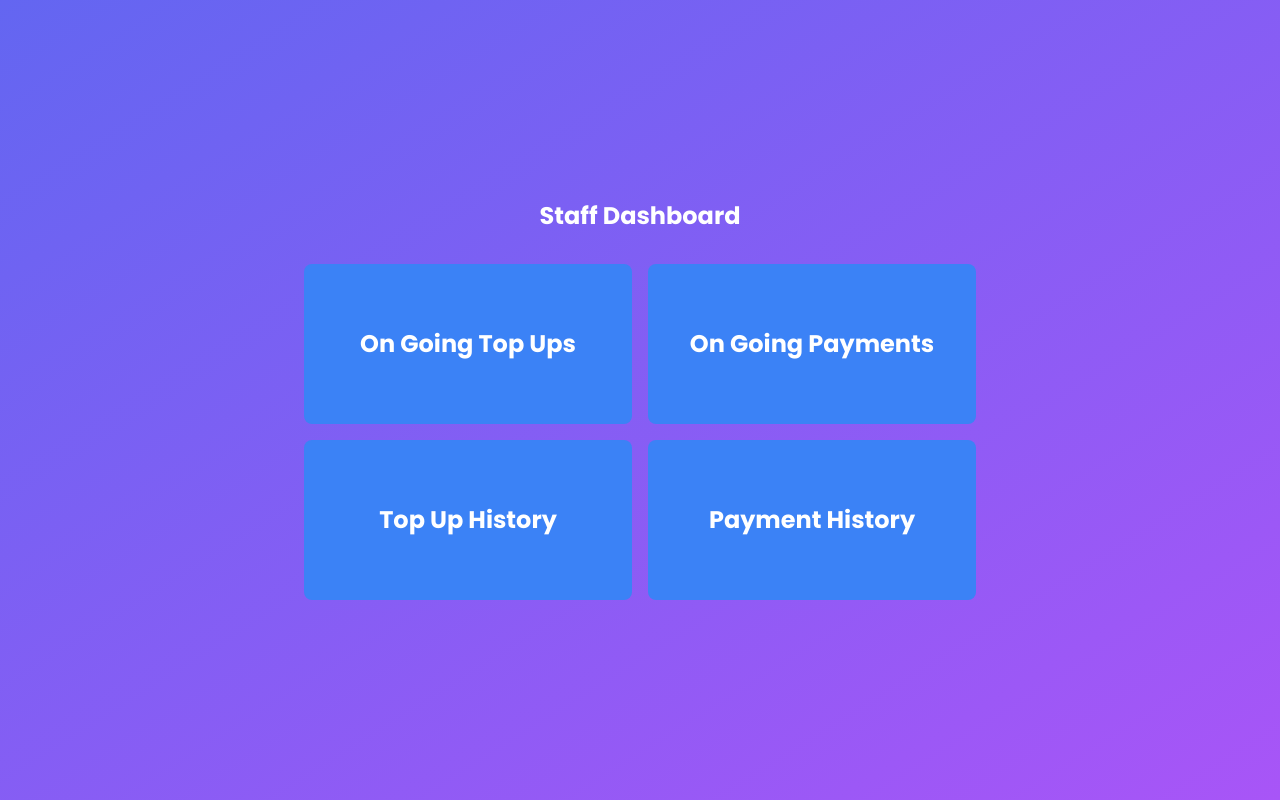
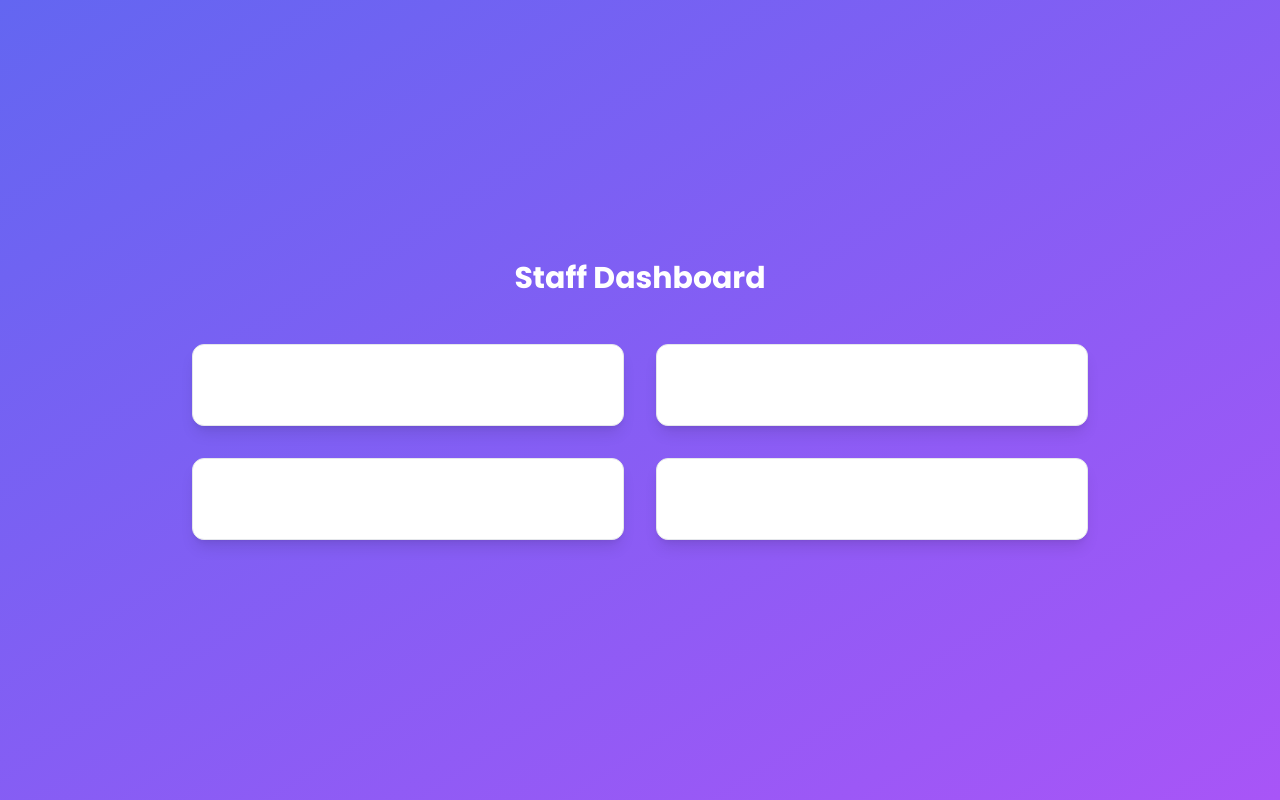
Before and after one commit to UC1000-Adpro-C1/frontend, a Next.js app: page /staff/Dashboard in a window 1280 px wide. Built offline with nearby package versions, Linux system fonts and the light colour scheme.

Commit message:
fix button

```diff
--- a/app/page.tsx
+++ b/app/page.tsx
@@ -35,11 +35,11 @@ export default function Home() {
           </Link>
 
           <Link
-            href="/about"
+            href="/staff/Dashboard"
             className="p-6 mt-6 text-left border w-96 rounded-xl hover:text-white focus:text-black transition-colors duration-300 ease-in-out hover:bg-gradient-to-br from-indigo-500 to-purple-500"
           >
-            <h3 className="text-2xl font-bold">An Admin? &rarr;</h3>
-            <p className="mt-4 text-xl">Log in to your admin account here.</p>
+            <h3 className="text-2xl font-bold">A Staff? &rarr;</h3>
+            <p className="mt-4 text-xl">Go to staff dashboard here.</p>
           </Link>
         </div>
       </main>
--- a/app/staff/Dashboard/page.tsx
+++ b/app/staff/Dashboard/page.tsx
@@ -1,6 +1,7 @@
 "use client";
 import React from 'react';
 import { useRouter } from 'next/navigation';
+import Link from "next/link";
 import '@/styles/globals.css';
 
 const Dashboard: React.FC = () => {
@@ -8,32 +9,32 @@ const Dashboard: React.FC = () => {
 
     return (
         <div className="py-12 container mx-auto h-screen flex flex-col items-center justify-center">
-            <h1 className="text-2xl font-bold text-center mb-8">Staff Dashboard</h1>
-            <div className="grid grid-cols-2 gap-4 w-full max-w-2xl">
-                <button
-                    onClick={() => router.push('/staff/OnGoingTopUps')}
-                    className="px-4 py-16 bg-blue-500 text-white text-2xl font-bold rounded-lg hover:bg-blue-700"
+            <h1 className="text-3xl font-bold text-center mb-12 text-white">Staff Dashboard</h1>
+            <div className="grid grid-cols-1 md:grid-cols-2 gap-8 w-full max-w-4xl">
+                <Link
+                    href="/staff/OnGoingTopUps"
+                    className="p-6 text-center border rounded-xl hover:text-white focus:text-black transition-colors duration-300 ease-in-out hover:bg-gradient-to-br from-indigo-500 to-purple-500 bg-white shadow-lg"
                 >
-                    On Going Top Ups
-                </button>
-                <button
-                    onClick={() => router.push('/staff/OnGoingPayments')}
-                    className="px-4 py-16 bg-blue-500 text-white text-2xl font-bold rounded-lg hover:bg-blue-700"
+                    <h3 className="text-2xl font-bold">On Going Top Ups &rarr;</h3>
+                </Link>
+                <Link
+                    href="/staff/OnGoingPayments"
+                    className="p-6 text-center border rounded-xl hover:text-white focus:text-black transition-colors duration-300 ease-in-out hover:bg-gradient-to-br from-indigo-500 to-purple-500 bg-white shadow-lg"
                 >
-                    On Going Payments
-                </button>
-                <button
-                    onClick={() => router.push('/staff/TopUpHistory')}
-                    className="px-4 py-16 bg-blue-500 text-white text-2xl font-bold rounded-lg hover:bg-blue-700"
+                    <h3 className="text-2xl font-bold">On Going Payments &rarr;</h3>
+                </Link>
+                <Link
+                    href="/staff/TopUpHistory"
+                    className="p-6 text-center border rounded-xl hover:text-white focus:text-black transition-colors duration-300 ease-in-out hover:bg-gradient-to-br from-indigo-500 to-purple-500 bg-white shadow-lg"
                 >
-                    Top Up History
-                </button>
-                <button
-                    onClick={() => router.push('/staff/PaymentHistory')}
-                    className="px-4 py-16 bg-blue-500 text-white text-2xl font-bold rounded-lg hover:bg-blue-700"
+                    <h3 className="text-2xl font-bold">Top Up History &rarr;</h3>
+                </Link>
+                <Link
+                    href="/staff/PaymentHistory"
+                    className="p-6 text-center border rounded-xl hover:text-white focus:text-black transition-colors duration-300 ease-in-out hover:bg-gradient-to-br from-indigo-500 to-purple-500 bg-white shadow-lg"
                 >
-                    Payment History
-                </button>
+                    <h3 className="text-2xl font-bold">Payment History &rarr;</h3>
+                </Link>
             </div>
         </div>
     );
```
